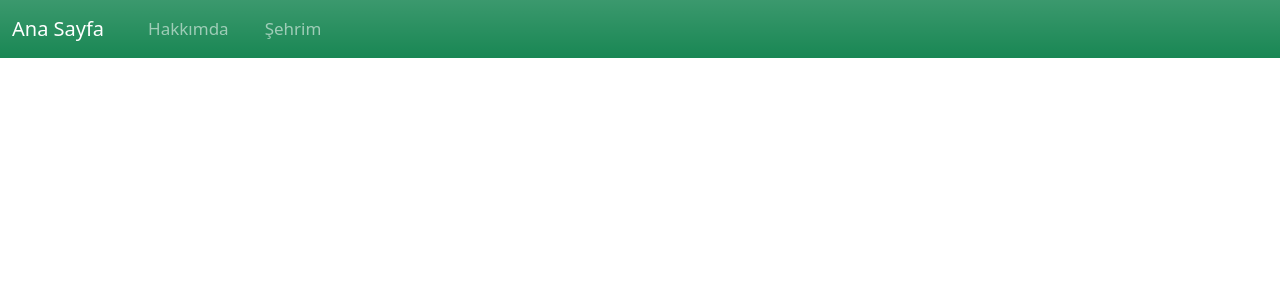
After one commit to emin4454/WebOdev2023, a PHP site: page /mirasimiz.html in a window 1280 px wide. The commit adds this page. Shown: the top 300 px of the page. Run offline with PHP 8.4, Linux system fonts and the light colour scheme.

Commit message:
guncelleme3

```diff
--- a/css/style.css
+++ b/css/style.css
@@ -73,3 +73,10 @@
 .sehrimContainer div div{
     color:rgb(24, 179, 0);
 }
+
+.sehrimContainer a{
+    font-size: 40px;
+    padding-top: 60px;
+    padding-left: 300px;
+    color: black;
+}
--- /dev/null
+++ b/mirasimiz.html
@@ -0,0 +1,31 @@
+<!doctype html>
+<html lang="en">
+  <head>
+    <meta charset="utf-8">
+    <meta name="viewport" content="width=device-width, initial-scale=1">
+    <title>Şehrimiz</title>
+    <link href="https://cdn.jsdelivr.net/npm/bootstrap@5.3.0-alpha3/dist/css/bootstrap.min.css" rel="stylesheet" integrity="sha384-KK94CHFLLe+nY2dmCWGMq91rCGa5gtU4mk92HdvYe+M/SXH301p5ILy+dN9+nJOZ" crossorigin="anonymous">
+
+    <link rel="stylesheet" href="css/style.css">
+
+  </head>
+
+
+  <body class="mirasimizBody">
+
+        <nav class="navbar navbar-expand-lg bg-success bg-gradient fixed-top" data-bs-theme="dark" id="sehrimNav">
+            <div class="container-fluid">
+              <a class="navbar-brand" href="index.html">Ana Sayfa</a>
+              <div class="collapse navbar-collapse" id="navbarNav">
+                <ul class="navbar-nav">
+                  <li class="nav-item">
+                    <a class="nav-link" href="ben.html">Hakkımda</a>
+                  </li>
+                  <li class="nav-item">
+                    <a class="nav-link" href="sehrim.html">Şehrim</a>
+                  </li>
+                  </li>
+                </ul>
+              </div>
+            </div>
+          </nav>
--- a/sehrim.html
+++ b/sehrim.html
@@ -97,6 +97,7 @@
                      Sakarya'nın tarihini ve kültürünü daha iyi anlamak için Sakarya Müzesi'ni ziyaret edebilirsiniz. Müzede, bölgenin tarihine ışık tutan birçok eser bulunmaktadır.
                     <div class="fw-bold">Poyrazlar Gölü:</div>
                      Poyrazlar Gölü doğal güzellikleri ve zengin bitki örtüsüyle dikkat çeken bir tatlı su gölüdür. Göl, hem yerli hem de yabancı turistlerin keyifli zaman geçirebileceği bir doğa parkına ev sahipliği yapmaktadır.
+                     <a class="nav-link" href="mirasimiz.html" >SakaryaSpor Takımımız Mirasımız: </div>
                 </p>
            </div>
         </div>
```
